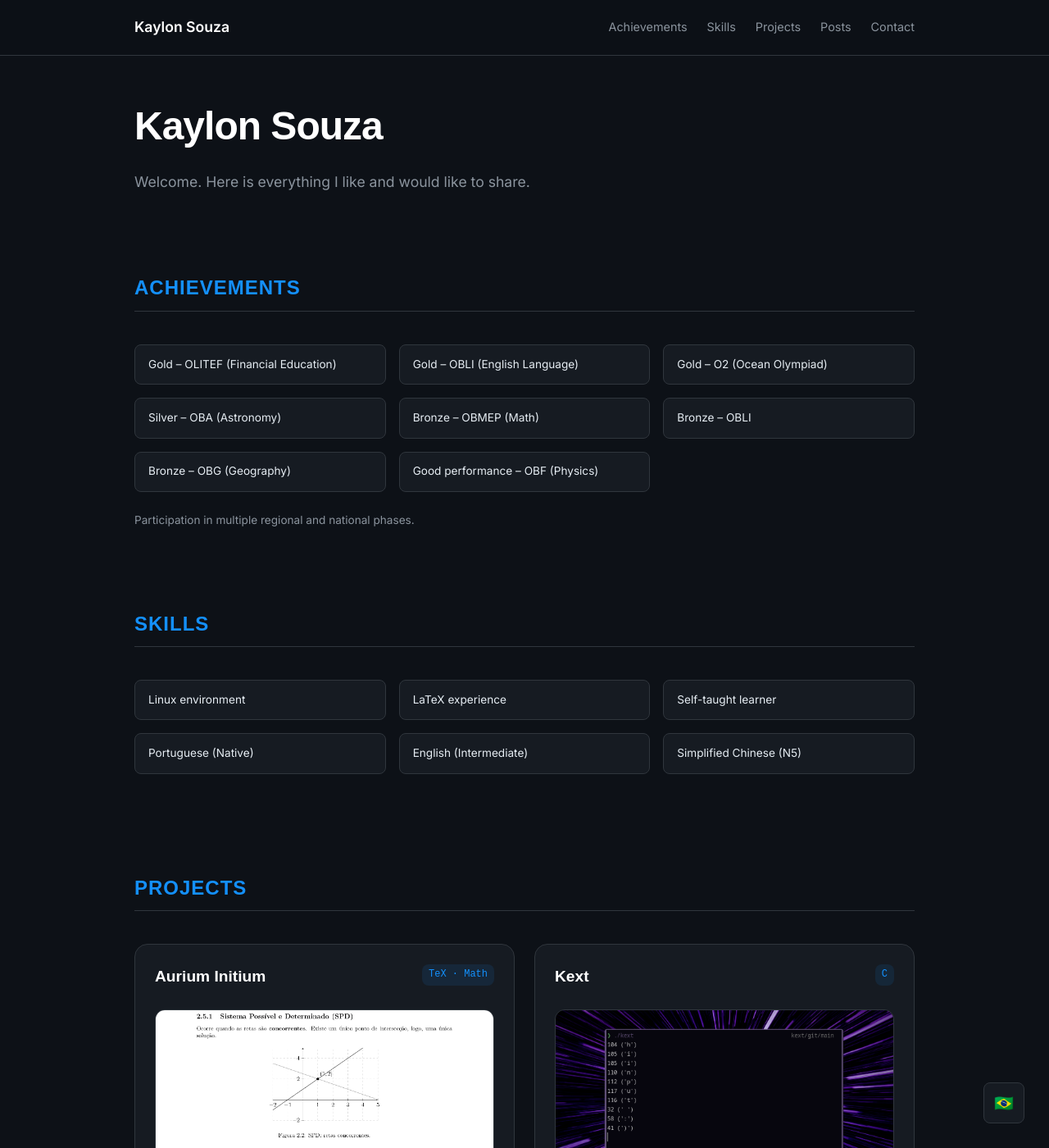
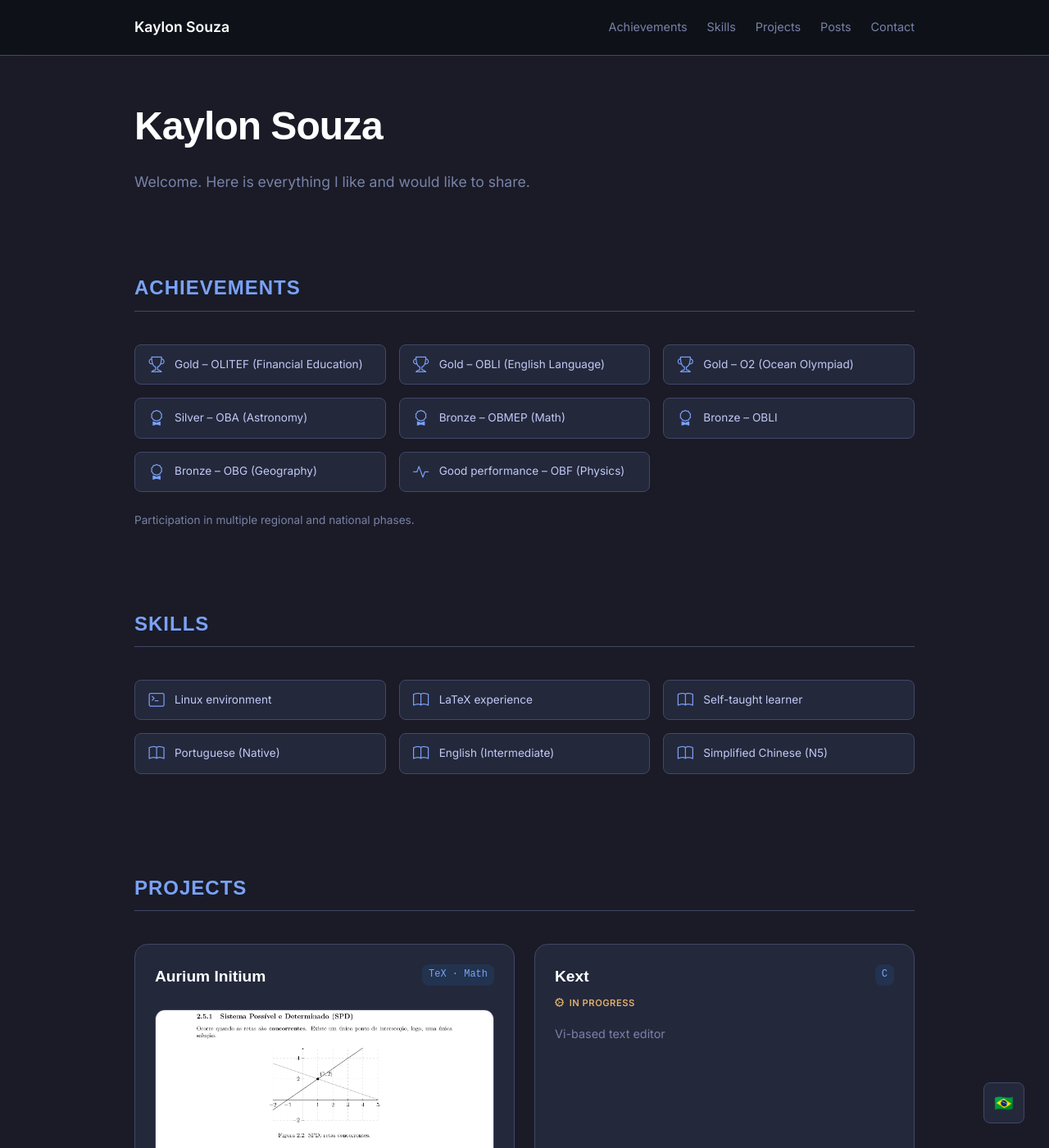
Before and after one commit to kaaylooon/kaaylooon.github.io, a Jekyll site: the page built from index.html, in a window 1280 px wide and 1400 px high. Shown: the whole window at 82% size. Built offline with Jekyll 4.4.1, drawn with Linux system fonts in a browser that asks for light colours.

Commit message:
redesign

```diff
--- a/index.html
+++ b/index.html
@@ -8,24 +8,22 @@ layout: null
     <meta name="viewport" content="width=device-width, initial-scale=1.0">
     <title>Kaylon Souza</title>
     <meta name="description" content="Personal page">
-    <link rel="stylesheet" href="https://cdn.jsdelivr.net/npm/bootstrap-icons@1.11.3/font/bootstrap-icons.min.css">
+    <link rel="stylesheet" href="https://cdn.jsdelivr.net/npm/bootstrap-icons@1.13.1/font/bootstrap-icons.min.css">
     <link href="https://fonts.googleapis.com/css2?family=Inter:opsz,wght@14..32,300;14..32,400;14..32,500;14..32,600&family=Merriweather:wght@400;700;900&display=swap" rel="stylesheet">
 
     <style>
         :root {
-            /* Paleta Ajustada para Dark Mode Sério */
-            --bg-page: #0d1117;
-            --bg-card: #161b22;
-            --text-main: #e6edf3;
-            --text-dim: #8b949e;
-            --border-color: #30363d;
-            --accent-blue: #1490FC; /* Sua cor primária usada com moderação */
-            --accent-royal: #1447FC;
+ --bg-page: #1a1b26;
+    --bg-card: #24283b;
+    --text-main: #c0caf5;
+    --text-dim: #7982a9;
+    --border-color: #414868;
+    --accent-blue: #7aa2f7;
+    --accent-royal: #bb9af7;
 
-            /* Cores de Status */
-            --status-progress: #e1b12c;
-            --status-done: #27ae60;
-        }
+    /* Status */
+    --status-progress: #e0af68;
+    --status-done: #9ece6a;       }
 
         * {
             margin: 0;
@@ -169,11 +167,16 @@ layout: null
         }
 
         .honor-badge i {
-            margin-right: 12px;
-            color: var(--accent-blue);
-            font-size: 1rem;
-        }
-
+    display: inline-flex !important; /* Força a renderização */
+    align-items: center;
+    justify-content: center;
+    min-width: 20px; /* Garante que ele não "encolha" para 0px */
+    margin-right: 12px;
+    color: var(--accent-blue) !important;
+    font-size: 1.2rem; /* Aumentei um pouco para testar a visibilidade */
+    line-height: 1;
+    vertical-align: middle;
+}
         /* Projetos - Estilo Acadêmico */
         .project-list {
             display: grid;
@@ -308,90 +311,6 @@ layout: null
         }
 
 
-        /* Estilos para a Seção de Música */
-.music-container {
-    background: var(--bg-card);
-    border: 1px solid var(--border-color);
-    border-radius: 16px;
-    padding: 2rem;
-    display: flex;
-    flex-wrap: wrap;
-    gap: 2rem;
-    align-items: center;
-}
-
-.music-info {
-    flex: 1;
-    min-width: 250px;
-}
-
-.visualizer {
-    display: flex;
-    align-items: flex-end;
-    gap: 3px;
-    height: 30px;
-    margin-bottom: 1rem;
-}
-
-.bar {
-    width: 100vh;
-    background: var(--accent-blue);
-    border-radius: 2px;
-    animation: bounce 0.8s ease-in-out infinite alternate;
-}
-
-/* Delay variado para as barras parecerem orgânicas */
-.bar:nth-child(2) { animation-delay: 0.2s; height: 90%; }
-.bar:nth-child(3) { animation-delay: 0.3s; height: 80%; }
-.bar:nth-child(4) { animation-delay: 0.4s; height: 70%; }
-.bar:nth-child(5) { animation-delay: 0.5s; height: 60%; }
-
-@keyframes bounce {
-    from { height: 20%; }
-    to { height: 100%; }
-}
-
-.recommendation-box {
-    text-align: center;
-    border-left: 1px solid var(--border-color);
-    padding-left: 2rem;
-}
-
-#song-name {
-    display: block;
-    font-weight: 600;
-    color: #fff;
-    margin-top: 0.5rem;
-}
-
-.btn-music {
-    background: transparent;
-    border: 1px solid var(--accent-blue);
-    color: var(--accent-blue);
-    padding: 0.5rem 1rem;
-    border-radius: 8px;
-    cursor: pointer;
-    font-family: 'Inter', sans-serif;
-    font-size: 0.8rem;
-    margin-top: 1rem;
-    transition: all 0.3s;
-}
-
-.btn-music:hover {
-    background: var(--accent-blue);
-    color: white;
-}
-
-@media (max-width: 768px) {
-    .recommendation-box {
-        border-left: none;
-        border-top: 1px solid var(--border-color);
-        padding-left: 0;
-        padding-top: 2rem;
-        width: 100%;
-    }
-}
-
         @media (max-width: 768px) {
             h1 { font-size: 2.2rem; }
             .post-item { grid-template-columns: 1fr; gap: 0.5rem; }
@@ -425,14 +344,14 @@ layout: null
     <section id="conquistas">
         <h2 data-en="Achievements" data-pt="Conquistas">Achievements</h2>
         <div class="honors-grid">
-            <div class="honor-badge" data-en="Gold – OLITEF (Financial Education)" data-pt="Ouro – OLITEF (Educação Financeira)"><i class="bi bi-trophy"></i> Ouro – OLITEF (Educação Financeira)</div>
-            <div class="honor-badge" data-en="Gold – OBLI (English Language)" data-pt="Ouro – OBLI (Língua Inglesa)"><i class="bi bi-trophy"></i> Ouro – OBLI (Língua Inglesa)</div>
-            <div class="honor-badge" data-en="Gold – O2 (Ocean Olympiad)" data-pt="Ouro – O2 (Olimpíada do Oceano)"><i class="bi bi-trophy"></i> Ouro – O2 (Olimpíada do Oceano)</div>
-            <div class="honor-badge" data-en="Silver – OBA (Astronomy)" data-pt="Prata – OBA (Astronomia)"><i class="bi bi-award"></i> Prata – OBA (Astronomia)</div>
-            <div class="honor-badge" data-en="Bronze – OBMEP (Math)" data-pt="Bronze – OBMEP (Matemática)"><i class="bi bi-award"></i> Bronze – OBMEP (Matemática)</div>
-            <div class="honor-badge" data-en="Bronze – OBLI" data-pt="Bronze – OBLI"><i class="bi bi-award"></i> Bronze – OBLI</div>
-            <div class="honor-badge" data-en="Bronze – OBG (Geography)" data-pt="Bronze – OBG (Geografia)"><i class="bi bi-award"></i> Bronze – OBG (Geografia)</div>
-            <div class="honor-badge" data-en="Good performance – OBF (Physics)" data-pt="Bom desempenho – OBF (Física)"><i class="bi bi-activity"></i> Bom desempenho – OBF (Física)</div>
+          <div class="honor-badge"><i class="bi bi-trophy"></i><span data-en="Gold – OLITEF (Financial Education)" data-pt="Ouro – OLITEF (Educação Financeira)">Gold – OLITEF (Financial Education)</span></div>
+            <div class="honor-badge"><i class="bi bi-trophy"></i><span data-en="Gold – OBLI (English Language)" data-pt="Ouro – OBLI (Língua Inglesa)">Gold – OBLI (English Language)</span></div>
+            <div class="honor-badge"><i class="bi bi-trophy"></i><span data-en="Gold – O2 (Ocean Olympiad)" data-pt="Ouro – O2 (Olimpíada do Oceano)">Gold – O2 (Ocean Olympiad)</span></div>
+            <div class="honor-badge"><i class="bi bi-award"></i><span data-en="Silver – OBA (Astronomy)" data-pt="Prata – OBA (Astronomia)">Silver – OBA (Astronomy)</span></div>
+            <div class="honor-badge"><i class="bi bi-award"></i><span data-en="Bronze – OBMEP (Math)" data-pt="Bronze – OBMEP (Matemática)">Bronze – OBMEP (Math)</span></div>
+            <div class="honor-badge"><i class="bi bi-award"></i><span data-en="Bronze – OBLI" data-pt="Bronze – OBLI">Bronze – OBLI</span></div>
+            <div class="honor-badge"><i class="bi bi-award"></i><span data-en="Bronze – OBG (Geography)" data-pt="Bronze – OBG (Geografia)">Bronze – OBG (Geography)</span></div>
+            <div class="honor-badge"><i class="bi bi-activity"></i><span data-en="Good performance – OBF (Physics)" data-pt="Bom desempenho – OBF (Física)">Good performance – OBF (Physics)</span></div>
         </div>
         <p style="font-size:0.85rem; color:var(--text-dim);" data-en="Participation in multiple regional and national phases." data-pt="Participação em múltiplas fases regionais e nacionais.">
             Participação em múltiplas fases regionais e nacionais.
@@ -441,13 +360,12 @@ layout: null
 
     <section id="habilidades">
         <h2 data-en="Skills" data-pt="Habilidades">Habilidades</h2>
-        <div class="honors-grid">
-            <div class="honor-badge" data-en="Linux environment" data-pt="Ambiente Linux"><i class="bi bi-terminal"></i> Linux environment</div>
-            <div class="honor-badge" data-en=" LaTeX experience" data-pt="Experiência com LaTeX"><i class="bi bi-book"> Experiência com LaTeX</i></div>
-            <div class="honor-badge" data-en="Self-taught learner" data-pt="Autodidata"><i class="bi bi-book"></i> Self-taught learner</div>
-            <div class="honor-badge" data-en="Portuguese (Native)" data-pt="Português (Nativo)"><i class="bi bi-book"></i> Português (Nativo)</div>
-            <div class="honor-badge" data-en="English (Intermediate)" data-pt="Inglês (Intermediário)"><i class="bi bi-book"></i> Inglês (Intermediário)</div>
-            <div class="honor-badge" data-en="Simplified Chinese (N5)" data-pt="Mandarim (N5)"><i class="bi bi-book"></i> Mandarim (N5)</div>
+        <div class="honors-grid"> <div class="honor-badge"><i class="bi bi-terminal"></i><span data-en="Linux environment" data-pt="Ambiente Linux">Linux environment</span></div>
+            <div class="honor-badge"><i class="bi bi-book"></i><span data-en="LaTeX experience" data-pt="Experiência com LaTeX">LaTeX experience</span></div>
+            <div class="honor-badge"><i class="bi bi-book"></i><span data-en="Self-taught learner" data-pt="Autodidata">Self-taught learner</span></div>
+            <div class="honor-badge"><i class="bi bi-book"></i><span data-en="Portuguese (Native)" data-pt="Português (Nativo)">Portuguese (Native)</span></div>
+            <div class="honor-badge"><i class="bi bi-book"></i><span data-en="English (Intermediate)" data-pt="Inglês (Intermediário)">English (Intermediate)</span></div>
+            <div class="honor-badge"><i class="bi bi-book"></i><span data-en="Simplified Chinese (N5)" data-pt="Mandarim (N5)">Simplified Chinese (N5)</span></div>
         </div>
     </section>
 
@@ -482,9 +400,9 @@ layout: null
                     <span class="tech-stack">C</span>
                 </div>
 
-<div class="project-image" style="margin: 1rem 0; border-radius: 12px; overflow: hidden; border: 1px solid var(--border-color);">
-        <img src="./assets/kext.png" alt="Kapraxis Screenshot" style="width: 100%; height: auto; display: block;">
-    </div>
+                <!--<div class="project-image" style="margin: 1rem 0; border-radius: 12px; overflow: hidden; border: 1px solid var(--border-color);">
+        <img src="./assets/kext2.png" alt="Kapraxis Screenshot" style="width: 100%; height: auto; display: block;">
+                </div>-->
 
                 <div class="project-status status-progress">
                     <i class="bi bi-gear-wide-connected"></i> <span data-en="In Progress" data-pt="Em progresso">In Progress</span>
@@ -521,10 +439,6 @@ layout: null
                     <h3 data-en="Katálogo" data-pt="Katálogo">Katálogo</h3>
                     <span class="tech-stack">Python · Flask</span>
                 </div>
-<div class="project-image" style="margin: 1rem 0; border-radius: 12px; overflow: hidden; border: 1px solid var(--border-color);">
-        <img src="./assets/katalogo-2.png" alt="Kapraxis Screenshot" style="width: 100%; height: auto; display: block;">
-    </div>
-
 <div class="project-image" style="margin: 1rem 0; border-radius: 12px; overflow: hidden; border: 1px solid var(--border-color);">
         <img src="./assets/katalogo-1.png" alt="Kapraxis Screenshot" style="width: 100%; height: auto; display: block;">
     </div>
```
Also changed, not shown: assets/kext2.png (added).
